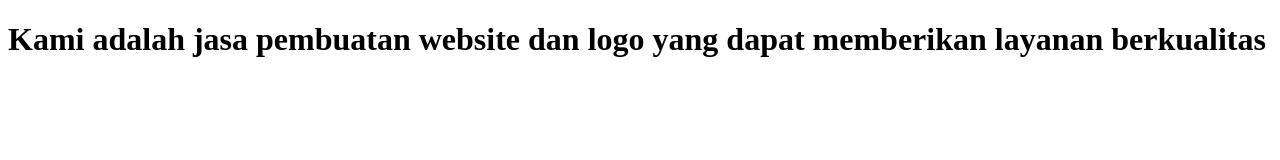
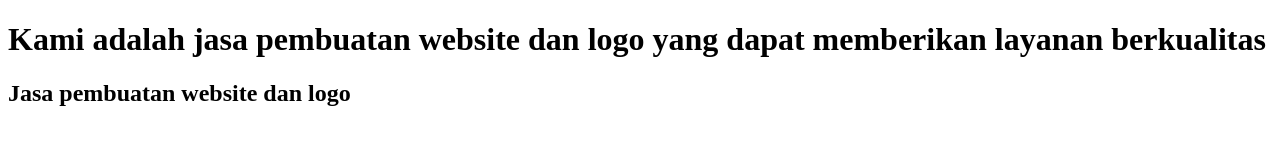
Before and after one commit to Arifdarmaji/belajar-niomic, a plain HTML site: page about.html in a window 1280 px wide. Drawn offline with Linux system fonts and the light colour scheme.

Commit message:
Add element h2

```diff
--- a/about.html
+++ b/about.html
@@ -8,6 +8,7 @@
 
 <body>
   <h1>Kami adalah jasa pembuatan website dan logo yang dapat memberikan layanan berkualitas</h1>
+  <h2>Jasa pembuatan website dan logo</h2>
 </body>
 
 </html>
```
